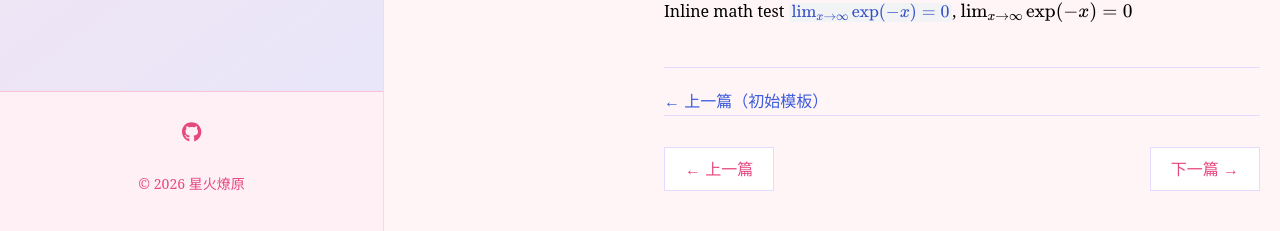
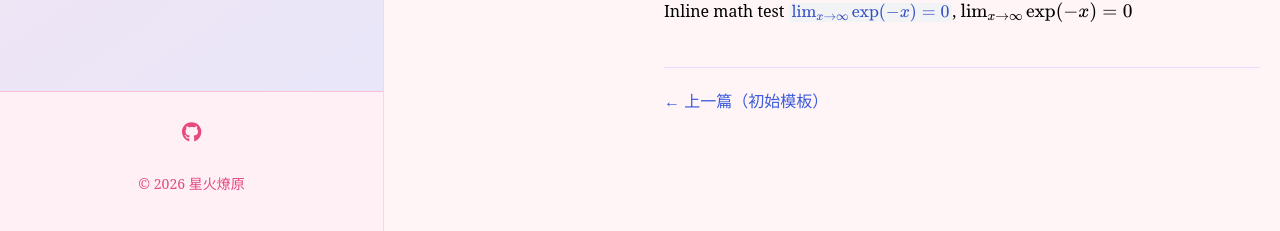
Before and after one commit to lyy351/Sparks, a Jekyll site: the page built from _posts/2019-07-24-math-test.md, in a window 1280 px wide and 1224 px high. Shown: the part 993-1224 px from the top of the window. Built offline with Jekyll 4.4.1, drawn with Linux system fonts in a browser that asks for light colours; formulas are drawn with MathJax 3; comment, search, counter and statistics services are not loaded.

Commit message:
Update post.html

```diff
--- a/_layouts/post.html
+++ b/_layouts/post.html
@@ -60,20 +60,3 @@ layout: default
     {% endif %}
   </div>
 {% endif %}
-
-<div class="pagination">
-  {% if page.previous.url %}
-    <span class="prev" >
-      <a href="{{ site.url }}../../..{{ page.previous.url }}">
-        ← 上一篇
-      </a>
-    </span>
-  {% endif %}
-  {% if page.next.url %}
-    <span class="next" >
-      <a href="{{ site.url }}../../..{{ page.next.url }}">
-        下一篇 →
-      </a>
-    </span>
-  {% endif %}
-</div>
```
